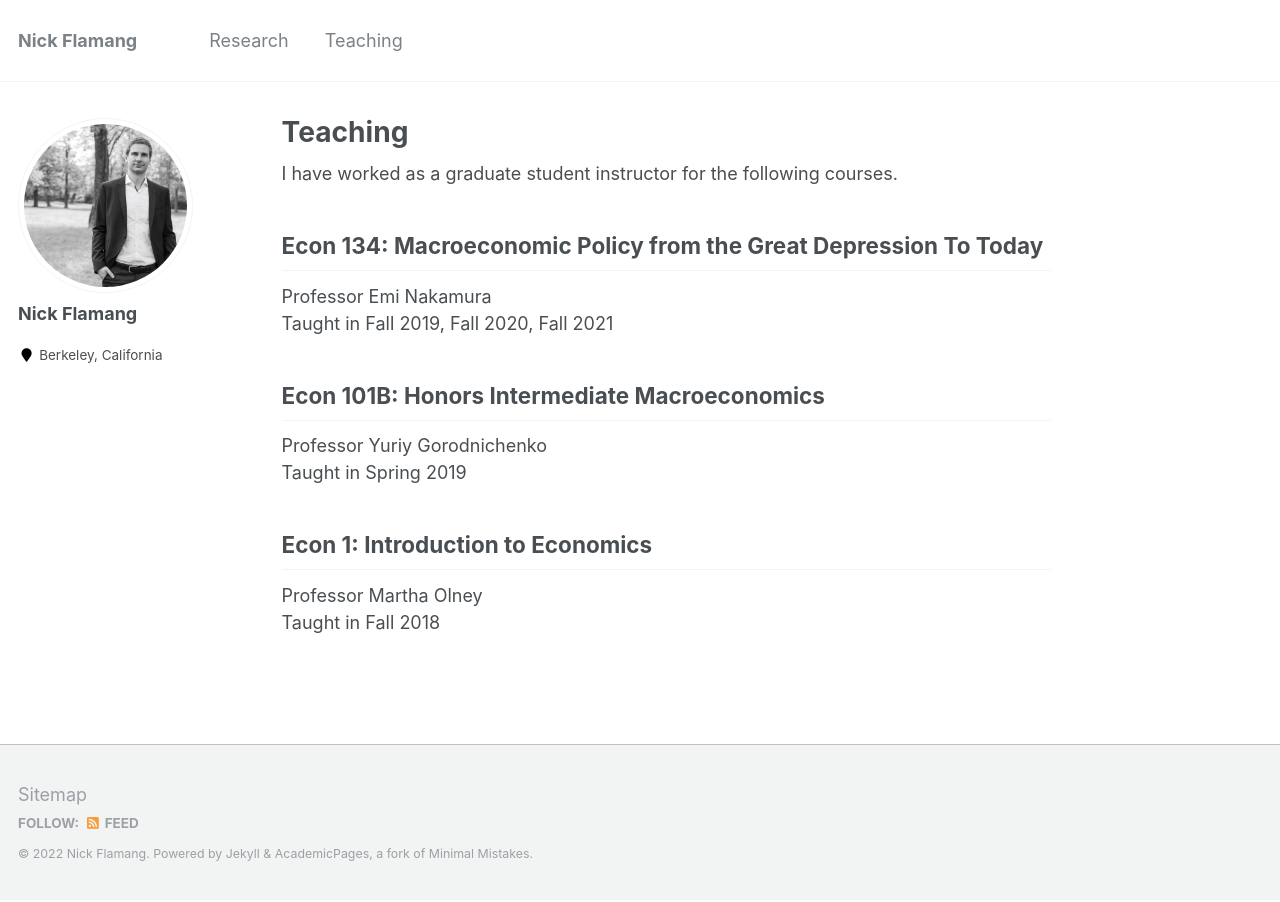
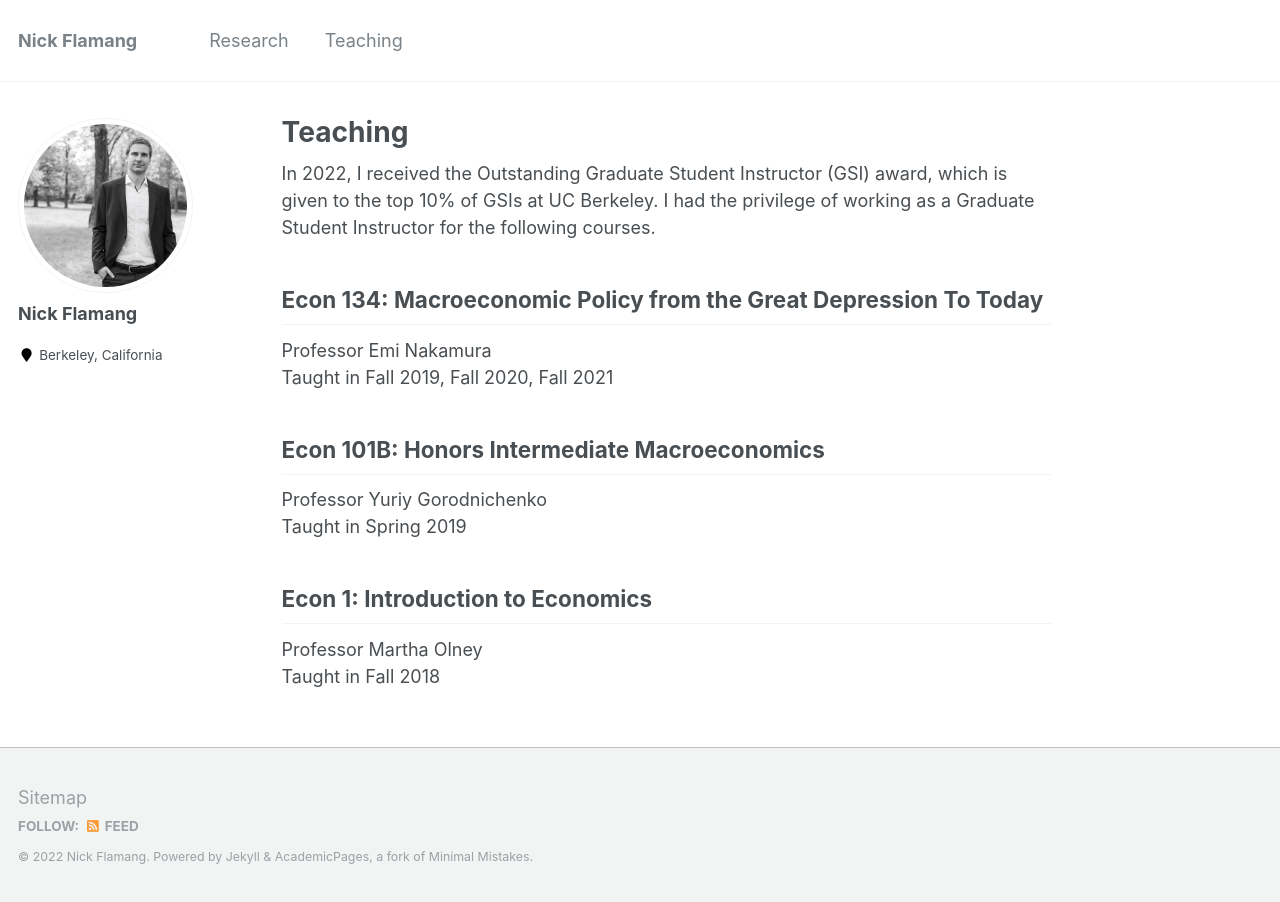
Before and after one commit to nickflamang/nickflamang.github.io, a Jekyll site: the page built from teaching.md, in a window 1280 px wide. Built offline with Jekyll 4.4.1, drawn with Linux system fonts in a browser that asks for light colours.

Commit message:
Update teaching.md

```diff
--- a/teaching.md
+++ b/teaching.md
@@ -2,7 +2,7 @@
 title: Teaching
 ---
 
-I have worked as a graduate student instructor for the following courses.
+In 2022, I received the Outstanding Graduate Student Instructor (GSI) award, which is given to the top 10% of GSIs at UC Berkeley. I had the privilege of working as a Graduate Student Instructor for the following courses.
 
 ## Econ 134: Macroeconomic Policy from the Great Depression To Today
 Professor Emi Nakamura
```
